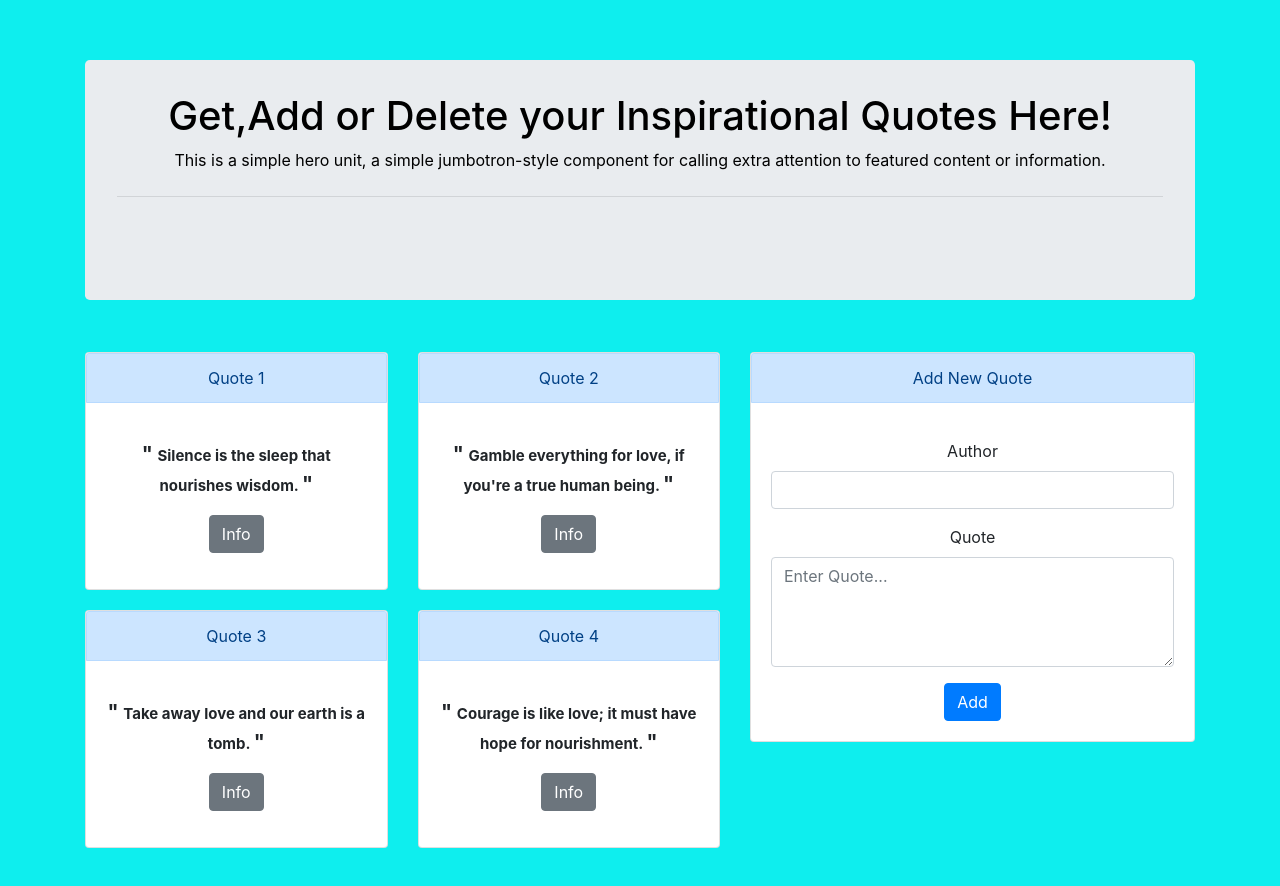
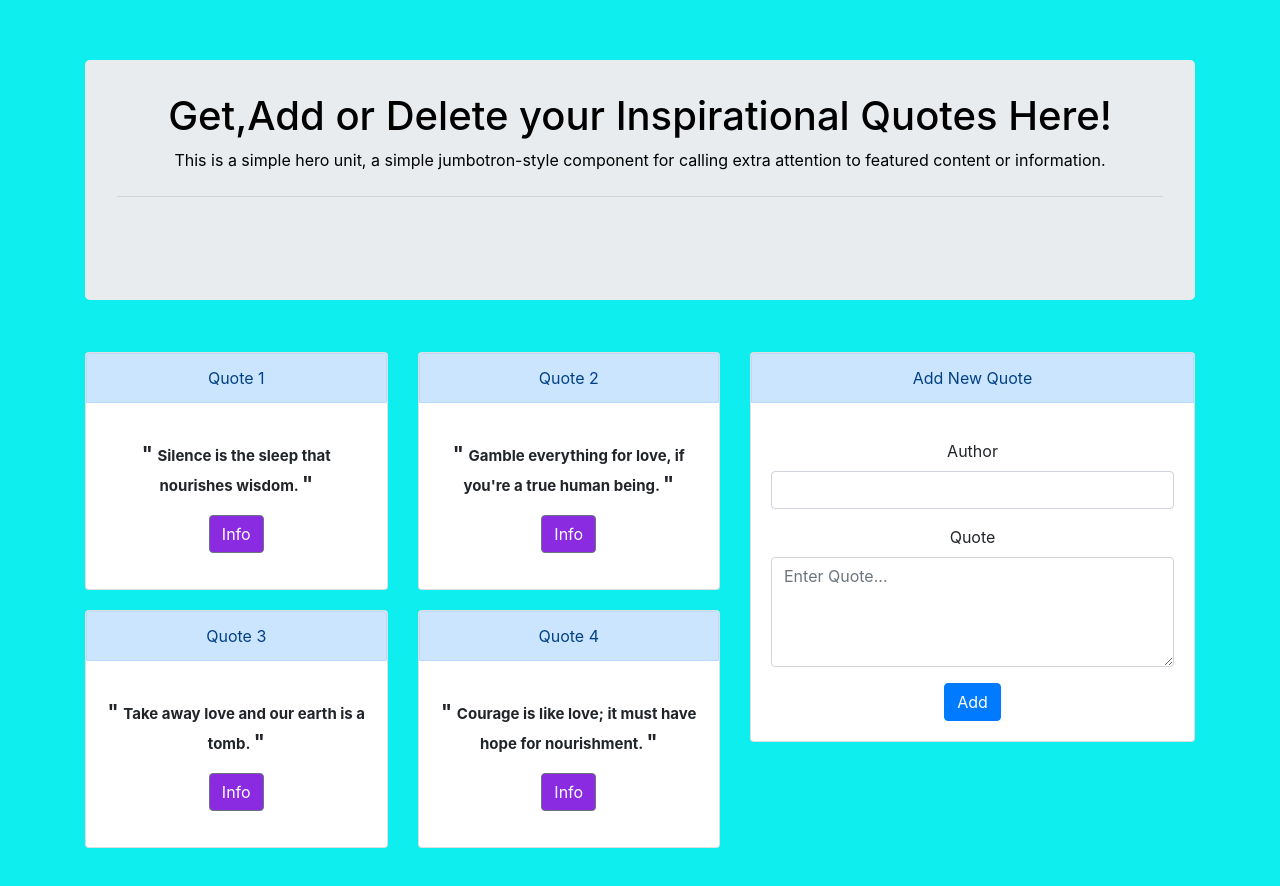
Before and after one commit to HASSAN1A/Quotes, an Angular app: page / in a window 1280 px wide. Shown: the top 886 px of the page. Built offline with nearby package versions, Linux system fonts and the light colour scheme.

Commit message:
add styles

```diff
--- a/src/app/quotes/quotes.component.css
+++ b/src/app/quotes/quotes.component.css
@@ -1,5 +1,9 @@
 .card {
   margin-top: 20px;
+}
+
+.btn-secondary {
+  background-color: blueviolet;
 }
 
 .card-text {
```
